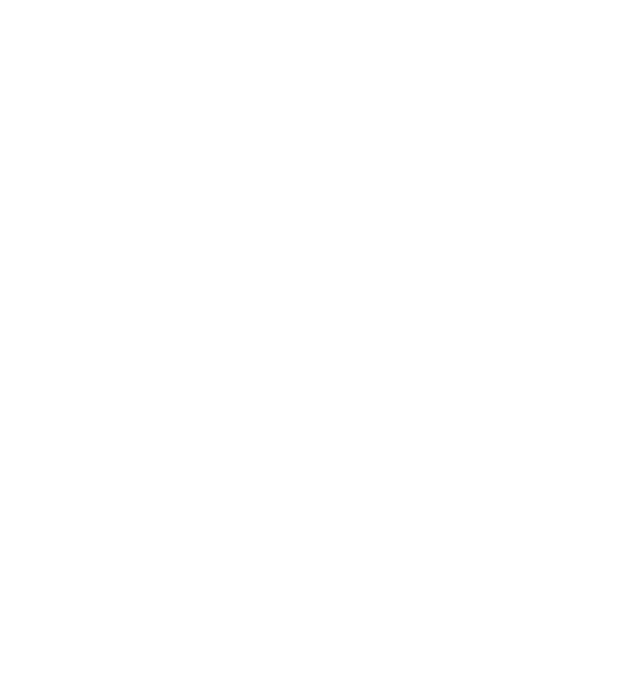
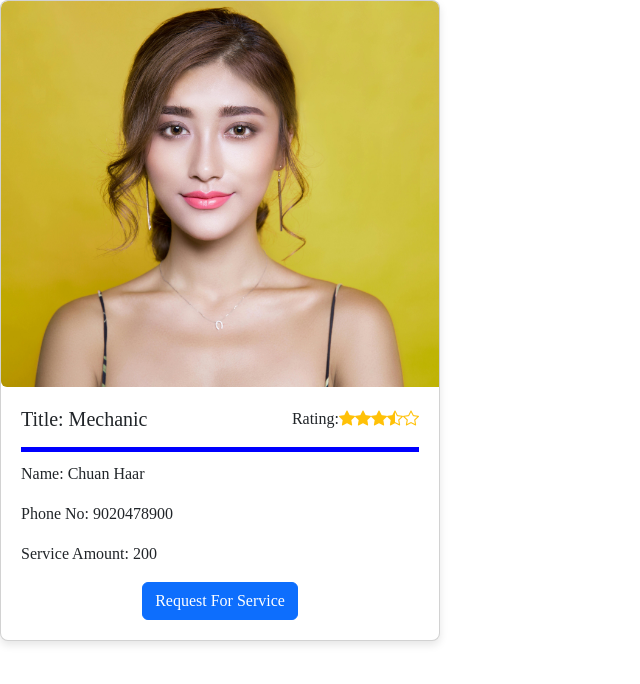
Before and after one commit to Tony-Haar/Service-Linker, a React (Vite) app: page /pro-information in a window 1280 px wide. Before the commit this address had no page. Shown: the top 684 px of the page, without its empty margins (0-640 px from the left). Built offline with nearby package versions, Linux system fonts and the light colour scheme.

Commit message:
Second commit

```diff
--- a/src/App.jsx
+++ b/src/App.jsx
@@ -11,7 +11,7 @@
 import ProfessionalProfilePage from "./pages/professionalProfilePage/ProfessionalProfilePage";
 import AboutUsPage from "./pages/aboutUsPage.jsx/AboutUsPage";
 import RegistrationForm from "./pages/registrationForm/RegistrationForm";
-
+import ProInformation from "./components/ProInformation";
 
 function App() {
   return (
@@ -42,6 +42,7 @@
             path="/registration-form"
             element={<RegistrationForm />}
           ></Route>
+          <Route path="/pro-information" element={<ProInformation />}></Route>
         </Routes>
       </BrowserRouter>
     </>
--- a/src/assets/assets.js
+++ b/src/assets/assets.js
@@ -2,6 +2,8 @@
 import Profile from "./profile.jpeg";
 import Founder1 from "./founder1.jpg";
 import Founder2 from "./founder2.jpg";
+import BerkeleyGear from "./berkeley-gear.svg";
+import OrangeGear from "./orange-web-gear.svg";
 
 import Step from "./step.png";
 import Warranty from "./warranty.webp";
@@ -60,6 +62,8 @@
   Profile,
   Founder1,
   Founder2,
+  BerkeleyGear,
+  OrangeGear,
   Step,
   Warranty,
   Warrant1,
--- /dev/null
+++ b/src/components/ProInformation.jsx
@@ -0,0 +1,66 @@
+import React from 'react'
+import { assets } from '../assets/assets';
+
+
+const ProInformation = (props) => {
+  return (
+    <div className="card mb-3 " style={{ maxWidth: "440px" }}>
+      <div className="row g-0 d-flex flex-column ">
+        <div className="col">
+          <img
+            src={assets.Profile}
+            alt="Trendy Pants and Shoes"
+            className="img-fluid rounded-start d-flex justify-content-center"
+            style={{ height: "100%" }}
+          />
+        </div>
+        <div className="col">
+          <div className="card-body">
+            <div className="d-flex justify-content-between gap-5">
+              <h5 className="card-title">Title: Mechanic</h5>
+              <p>
+                Rating:
+                <span class="star-rating text-warning text-end">
+                  <i class="bi bi-star-fill"></i>
+                  <i class="bi bi-star-fill"></i>
+                  <i class="bi bi-star-fill"></i>
+                  <i class="bi bi-star-half"></i>
+                  <i class="bi bi-star"></i>
+                </span>
+              </p>
+            </div>
+<div style={{
+
+                height: "5px",
+                backgroundColor: "blue",
+                width: "100%",
+                marginBottom: "10px"
+
+}}></div>
+            <p className="card-text">Name: Chuan Haar</p>
+            <p className="card-text">Phone No: 9020478900</p>
+            <p className="card-text">Service Amount: 200</p>
+
+            {/* <p className="card-text">
+              What I Offer: I repair and maintain your vehicle with precision
+            </p>
+            <p className="card-text">
+              Distance: 2.5 km away from your location
+            </p>
+            <p className="card-text">Rating: 4.5</p> */}
+            <div className="d-flex justify-content-center">
+              <button
+                href="##"
+                className="btn btn-primary text-center text-white"
+              >
+                Request For Service
+              </button>
+            </div>
+          </div>
+        </div>
+      </div>
+    </div>
+  );
+}
+
+export default ProInformation
--- a/src/components/profile.jsx
+++ b/src/components/profile.jsx
@@ -1,9 +1,9 @@
 import React from "react";
 import {FontAwesomeIcon} from "@fortawesome/react-fontawesome";
 import {faStar} from '@fortawesome/free-solid-svg-icons';
+import { assets } from "../assets/assets";
 
 import ProfileImage from "../assets/profile.jpeg";
-
 
 export default function Profile(props) {
   return (
@@ -14,7 +14,7 @@
           <div className="profile-card-footer-inner">
             <img
               className="professional-profile-img"
-              src={ProfileImage}
+              src={assets.Profile}
               width="40px"
               height="40px"
             />
--- a/src/pages/homePage/HomePage.jsx
+++ b/src/pages/homePage/HomePage.jsx
@@ -84,13 +84,13 @@
             <div className="custom-div-1">
               <div className="custom-div-2">
                 <img
-                  src={HonoluluGear}
+                  src={assets.BerkeleyGear}
                   width="200px"
                   className="honolulu-gear"
                 />
               </div>
             </div>
-            <img src={YaleGear} width="300px" className="yale-gear" />
+            <img src={assets.OrangeGear} width="300px" className="yale-gear" />
           </div>
         </div>
       </header>
--- a/src/pages/profilesPage/ProfilesPage.jsx
+++ b/src/pages/profilesPage/ProfilesPage.jsx
@@ -4,8 +4,8 @@
 import { FontAwesomeIcon } from "@fortawesome/react-fontawesome";
 import { faAngleLeft, faAngleRight } from "@fortawesome/free-solid-svg-icons";
 
-import Logo from "../../assets/Logo.png";
 import "./profilesPage.css";
+import { assets } from "../../assets/assets";
 import { serviceData } from "../../assets/assets";
 import profilesData from "../../db/profilesData";
 import { serviceRelatedImageData } from "../../assets/assets";
@@ -13,6 +13,7 @@
 import Profile from "../../components/profile";
 import RelatedImage from "../../components/relatedImage";
 import Footer from "../../components/Footer";
+import Navbar from "../../components/Navbar";
 
 export default function ProfilesPage() {
   const professionalProfileData = profilesData["plumbing"];
@@ -61,9 +62,10 @@
 
   return (
     <div className="profiles-page-container">
+      <Navbar />
       <header>
-        <nav className="navbar">
-          <img src={Logo} alt="Fix-It-Logo" className="Logo" />
+        {/* <nav className="navbar">
+          <img src={} alt="Fix-It-Logo" className="Logo" />
 
           <div className="navbar-menu">
             <Link to="/service" className="navbar-link-item">
@@ -85,7 +87,7 @@
               </Link>
             </div>
           </div>
-        </nav>
+        </nav> */}
         <div style={style} className="header-reusable-button-div">
           {reusableButtonElements}
         </div>
```
Also changed, not shown: src/pages/OrderProfessional/OrderProfessional.jsx (added, +10 -0 lines), src/assets/berkeley-gear.svg (added), src/assets/orange-web-gear.svg (added).
